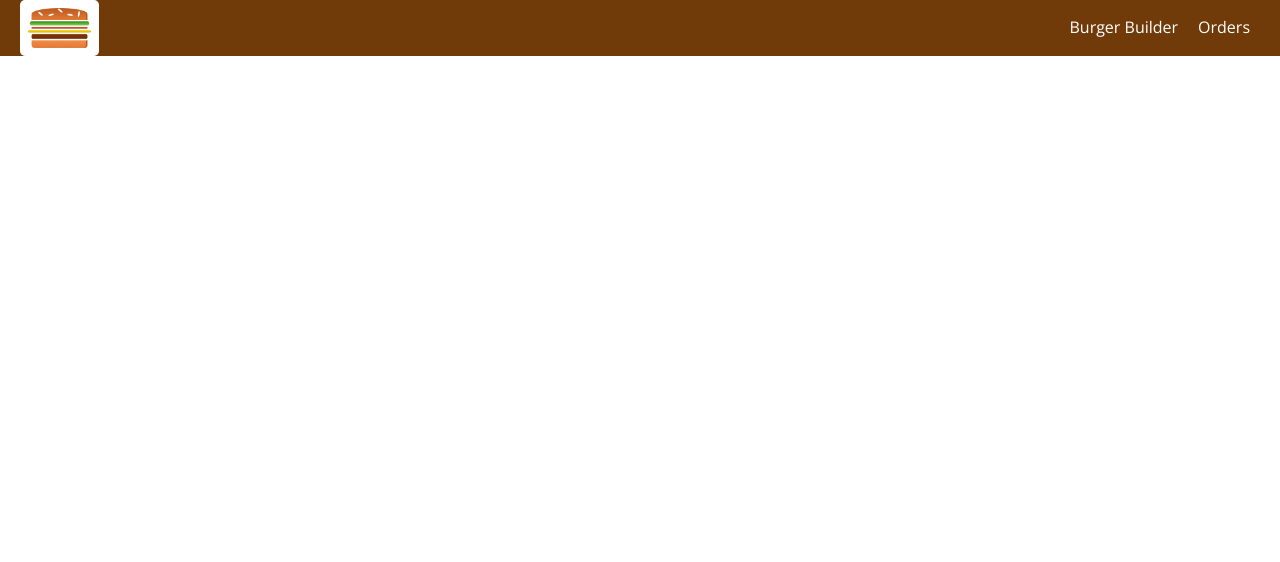
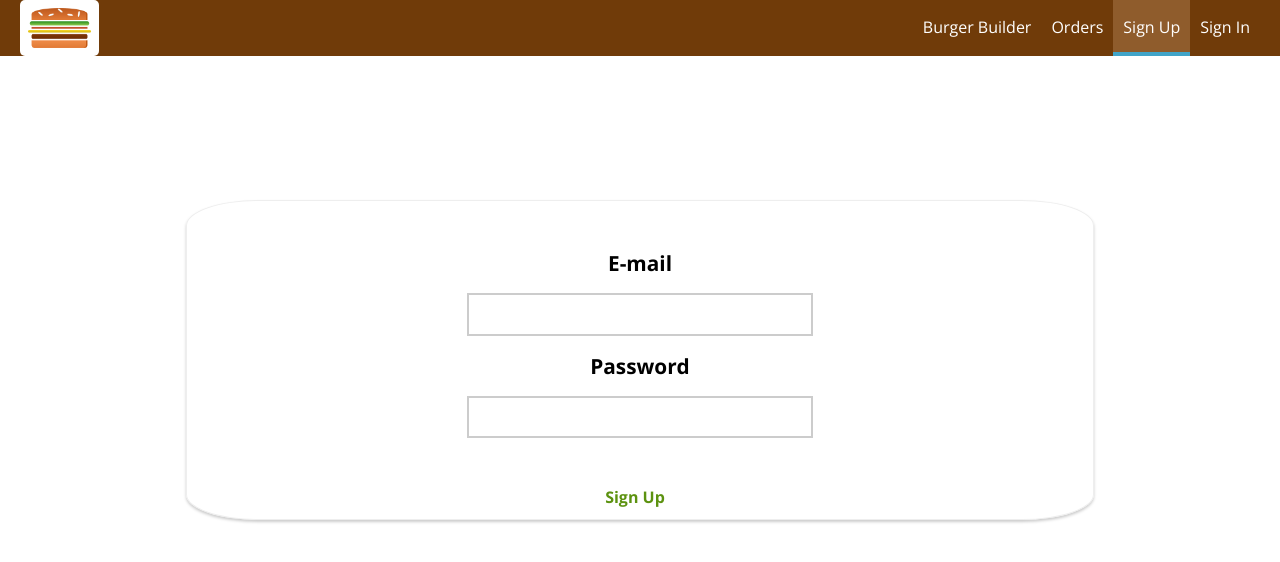
Before and after one commit to jprustom/react-burger-app, a React app: page /auth/signup in a window 1280 px wide. Shown: the top 562 px of the page. Built offline with nearby package versions, Linux system fonts and the light colour scheme.

Commit message:
adding authentication

```diff
--- a/package.json
+++ b/package.json
@@ -21,7 +21,7 @@
     "camelcase": "^6.1.0",
     "case-sensitive-paths-webpack-plugin": "2.3.0",
     "css-loader": "4.3.0",
-    "dotenv": "8.2.0",
+    "dotenv": "^8.2.0",
     "dotenv-expand": "5.1.0",
     "eslint": "^7.11.0",
     "eslint-config-react-app": "^6.0.0",
--- a/src/App/App.js
+++ b/src/App/App.js
@@ -4,6 +4,7 @@ import Checkout from '../components/Checkout/Checkout.js'
 import BurgerBuilder from '../components/BurgerBuilder/BurgerBuilder.js'
 import {Route} from 'react-router-dom';
 import Orders from "../components/Orders/Orders.js";
+import AuthForm from '../components/AuthForm/AuthForm.js';
 
 class App extends Component {
  render(){
@@ -13,6 +14,8 @@ class App extends Component {
           <Route path='/' exact component={BurgerBuilder}/>
           <Route path='/checkout' component={Checkout}/>
           <Route path='/orders' component={Orders}/>
+          <Route path='/auth/signup' exact component={()=><AuthForm authMode='signUp'/>}/>
+          <Route path='/auth/signIn' exact component={()=><AuthForm authMode='signIn'/>}/>
        </Layout>
       </React.Fragment>
    )
--- /dev/null
+++ b/src/components/AuthForm/AuthForm.js
@@ -0,0 +1,65 @@
+import React,{Component} from 'react';
+import AuthClasses from './AuthForm.module.css'
+import Button from '../UI/Button/Button.js'
+import * as actions from '../../store/actions'
+import {connect} from 'react-redux';
+import Spinner from '../UI/Spinner/Spinner.js';
+
+//Unlike ContactData.js, I decided to not use the Input component
+class Auth extends Component{
+    state={
+        email:{
+            value:null,
+            ref:React.createRef()
+        },
+        password:{
+            value:null,
+            ref:React.createRef()
+        }
+    }
+    inputChanged(inputName,event){
+        const newValue=event.target.value;
+        this.setState({
+            [inputName]:{
+                ...this.state[inputName],
+                value:newValue
+            }
+        })
+    }
+    authReqHandler(event){
+        event.preventDefault();
+        this.props.dispatchFetchAuthReq(this.state.email.value,this.state.password.value,this.props.authMode);
+    }
+    componentWillUnmount() {
+        this.props.dispatchClearAuthError();
+    }
+    render(){
+        if (!['signUp','signIn'].includes(this.props.authMode))
+            throw new Error('Should provide valid authMode')
+        return <form onSubmit={this.authReqHandler.bind(this)} className={AuthClasses.AuthForm}>
+                    {
+                        this.props.loadingAuth
+                            ?<Spinner/>
+                            :<React.Fragment>
+                                {this.props.authErrorMessage && <h1>{'Error: '+this.props.authErrorMessage.replace('_',' ')}</h1>}
+                                <label for="email">E-mail</label>
+                                <input className={this.props.authErrorMessage&&AuthClasses.invalid} name="email" type="email" onChange={this.inputChanged.bind(this,'email')} ref={this.state.email.ref} required/>
+                                <label for="password" name="password">Password</label>
+                                <input className={this.props.authErrorMessage&&AuthClasses.invalid} type="password" minLength='5' onChange={this.inputChanged.bind(this,'password')} ref={this.state.password.ref} required/>
+                                <Button submit btnType="Success">{this.props.authMode==='signUp'?'Sign Up':'Sign In'}</Button>
+                            </React.Fragment>
+                    }
+                </form>
+    }
+}
+function mapDispatchActionsToProps(dispatch){
+    return {
+        dispatchFetchAuthReq:(email,password,authMode)=>dispatch(actions.authReq(email,password,authMode)),
+        dispatchClearAuthError:()=>dispatch(actions.clearAuthError())
+    }
+}
+function mapStateToProps({auth}){
+    return auth
+}
+const AuthWithRedux=connect(mapStateToProps,mapDispatchActionsToProps)(Auth)
+export default AuthWithRedux;
--- /dev/null
+++ b/src/components/AuthForm/AuthForm.module.css
@@ -0,0 +1,74 @@
+.AuthForm{
+    align-items: center;
+    display:flex;
+    justify-content: space-evenly;
+    flex-direction: column;
+    width:80%;
+    box-sizing:border-box;
+    height:40vh;
+    border-radius:8%;
+    padding:3rem;
+    border:1px solid #eee;
+    box-shadow:0 2px 3px #ccc;
+    margin:auto;
+    margin-top:25vh;
+}
+.AuthForm>button[type="submit"]{
+    text-align: center;
+    padding:0;
+    margin-top:3rem;
+}
+.AuthForm>label{
+    font-size: 1.3rem;
+    margin:auto;
+    margin-bottom:1rem;
+    display:inline-block;
+    font-weight:bold;
+    text-align:center;
+}
+.AuthForm>input{
+    padding:.3rem;
+    border: 2px double #CCCCCC;
+    font-size:1.6rem;
+
+
+}
+.AuthForm>input:first-of-type{
+    margin-bottom:1rem;
+}
+.AuthForm>input:focus{
+    outline:none;
+    background-color:#CCCCCC
+}
+.AuthForm>input:-webkit-autofill{
+    -webkit-background-color:#CCC !important;
+    background-color: #ccc;
+}
+.AuthForm>input.invalid
+{
+    outline:none;
+    background-color: #ff9090 !important; ;
+    border-color:red
+}
+.AuthForm>h1{
+    color:red
+}
+@media(max-width:35rem){
+    .AuthForm>input{
+        font-size:1rem;
+
+    }
+}
+@media(max-width:26rem){
+    .AuthForm{
+        width:100%;
+    }
+}
+@media(max-width:23rem){
+    .AuthForm{
+        padding:.1rem;
+        box-shadow:none;
+        border:none;
+    }
+
+}
--- a/src/components/Checkout/ContactData/ContactData.js
+++ b/src/components/Checkout/ContactData/ContactData.js
@@ -34,19 +34,22 @@ class ContactData extends React.Component{
             value:'fastest'
         }
     }
-    isFormValid(){
+    checkInputsAreValid(){
         for (let inputElementName in this.state){
             const inputElement=this.state[inputElementName]
             const isInput=inputElement.hasOwnProperty('ref')
-            if (!isInput) continue;
-            const inputElementDOM = inputElement.ref.current;
+            if (!isInput) continue; //skip the select deliveryMethod since it cannot be invalid
+            const inputElementDOM = inputElement.ref.current; //get reference to actual dom element
             if (inputElementDOM.checkValidity())
                 continue;
+            //Add invalid class to invalid dom input element
             inputElement.ref.current.classList.add(InputClasses.InputElementInvalid)
         }
-        if (!this.contactDataFormRef.current.reportValidity())
-            return false;
-        return true;
+    }
+    isFormValid(){
+        this.checkInputsAreValid();
+        const contactDataFormDOMElement=this.contactDataFormRef.current;
+        return contactDataFormDOMElement.reportValidity() //shows default html text on screen, if invalid
     }
     saveOrder(){
         const orderToSave={
@@ -62,6 +65,16 @@ class ContactData extends React.Component{
         }
         this.props.dispatchPurchaseBurgerReq(orderToSave);
     }
+    removeInvalidClass(contactOrderDataToAssign){
+        //contactOrderDataToAssign is for eg email,phone...
+        const inputElementRef = this.state[contactOrderDataToAssign].ref;
+        if (!inputElementRef)
+            return //not deliveryMethod
+        const inputElementDom=inputElementRef.current;
+        const isElementMarkedInvalid=inputElementDom.classList.contains(InputClasses.InputElementInvalid)
+        if (inputElementDom.checkValidity() && isElementMarkedInvalid)
+            inputElementDom.classList.remove(InputClasses.InputElementInvalid)
+    }
     orderHandler(event){
         event.preventDefault();
         if (this.isFormValid())
@@ -73,14 +86,7 @@ class ContactData extends React.Component{
                 ...this.state[contactOrderDataToAssign],
                 value:event.target.value
             }
-        },()=>{
-            const inputElementRef = this.state[contactOrderDataToAssign].ref;
-            if (!inputElementRef)
-                return
-            const inputElementDom=inputElementRef.current;
-            if (inputElementDom.checkValidity() && inputElementDom.classList.contains(InputClasses.InputElementInvalid))
-                inputElementDom.classList.remove(InputClasses.InputElementInvalid)
-        })
+        },this.removeInvalidClass.bind(this,contactOrderDataToAssign))
 
     }
     render(){
--- a/src/components/Navigation/NavigationItems/NavigationItems.js
+++ b/src/components/Navigation/NavigationItems/NavigationItems.js
@@ -7,6 +7,8 @@ const navigationItems=props=>(
         <ul className={NavigationItemsClasses.NavigationItems}>
         <NavigationItem exact navigationItemLink="/" >Burger Builder</NavigationItem>
         <NavigationItem exact navigationItemLink="/orders">Orders</NavigationItem>
+        <NavigationItem exact navigationItemLink="/auth/signup">Sign Up</NavigationItem>
+        <NavigationItem exact navigationItemLink="/auth/signin">Sign In</NavigationItem>
     </ul>
     </nav>
 )
--- a/src/store/actions/actionsTypes.js
+++ b/src/store/actions/actionsTypes.js
@@ -11,3 +11,8 @@ export const SHOW_CHECKOUT='SHOW_CHECKOUT';
 export const FETCH_ORDERS_REQ_START='FETCH_ORDERS_REQ_START'
 export const FETCH_ORDERS_REQ_SUCCESS='FETCH_ORDERS_REQ_SUCCESS'
 export const FETCH_ORDERS_REQ_FAIL='FETCH_ORDERS_REQ_FAIL'
+
+export const AUTH_REQ_START='AUTH_REQ_START';
+export const AUTH_REQ_FAIL='AUTH_REQ_FAIL';
+export const AUTH_REQ_SUCCESS='AUTH_REQ_SUCCESS';
+export const AUTH_CLEAR_ERROR='AUTH_CLEAR_ERROR'
--- /dev/null
+++ b/src/store/actions/authActions.js
@@ -0,0 +1,52 @@
+import * as actionTypes from '../actions/actionsTypes.js';
+import axios from 'axios';
+
+export function clearAuthError(){
+    return {
+        type:actionTypes.AUTH_CLEAR_ERROR
+    }
+}
+const authReqSuccess=(userId,userToken)=>{
+    console.log('auth success')
+    return {
+        type:actionTypes.AUTH_REQ_SUCCESS,
+        userId,
+        userToken
+    }
+}
+const authReqStart=(email,password)=>{
+    console.log('starting request with email ',email)
+    return {
+        type:actionTypes.AUTH_REQ_START
+    }
+}
+const authReqFail=(authError)=>{
+    return {
+        type:actionTypes.AUTH_REQ_FAIL,
+        authErrorMessage: authError.response.data.error.message
+    }
+}
+export function authReq(email,password,authMode){
+    if (!['signUp','signIn'].includes(authMode))
+        throw new Error('Should provide valid authMode');
+    return function(dispatch){
+        dispatch(authReqStart(email,password))
+        const authPostBody={
+            email,
+            password,
+            returnSecureToken:true
+        }
+        const authPostUrl=authMode==='signUp'
+            ?'https://identitytoolkit.googleapis.com/v1/accounts:signUp?key=AIzaSyC87-aMf24BgnY4QwVtnVaUe1u2mhEs08I'
+            :'https://identitytoolkit.googleapis.com/v1/accounts:signInWithPassword?key=AIzaSyC87-aMf24BgnY4QwVtnVaUe1u2mhEs08I'
+        axios.post(authPostUrl,authPostBody)
+            .then(function(response){
+                console.log(response.data)
+                const {localId: userId,idToken: userToken,refreshToken}=response.data;
+                dispatch(authReqSuccess(userId,userToken))
+            })
+            .catch(function(authError){
+                dispatch(authReqFail(authError))
+            })
+    }
+}
--- a/src/store/actions/index.js
+++ b/src/store/actions/index.js
@@ -8,3 +8,7 @@ export {
     showCheckout,
     fetchOrdersReq
 } from './ordersActions.js';
+export {
+    authReq,
+    clearAuthError
+} from './authActions.js'
--- /dev/null
+++ b/src/store/reducers/authReducer.js
@@ -0,0 +1,50 @@
+import * as actionTypes from '../actions/actionsTypes.js'
+const authInitialState={
+    userToken:null,
+    userId:null,
+    authErrorMessage:null,
+    loadingAuth:false
+}
+const authReqStart=(oldAuthState)=>{
+    return {
+        ...oldAuthState,
+        authErrorMessage:undefined,
+        loadingAuth:true
+    }
+}
+const authReqFail=({authErrorMessage})=>{
+    return {
+        ...authInitialState,
+        authErrorMessage
+    }
+}
+const authReqSuccess=({userId,userToken})=>{
+    return {
+        authErrorMessage:null,
+        loadingAuth:false,
+        userId,
+        userToken
+    }
+}
+const authClearError=(authOldState)=>{
+    return {
+        ...authOldState,
+        authErrorMessage:null
+    }
+}
+function authReducer(authOldState=authInitialState,authAction){
+    switch(authAction.type){
+        case actionTypes.AUTH_REQ_START:
+            return authReqStart(authOldState);
+        case actionTypes.AUTH_REQ_SUCCESS:
+            return authReqSuccess(authAction);
+        case actionTypes.AUTH_REQ_FAIL:
+            return authReqFail(authAction);
+        case actionTypes.AUTH_CLEAR_ERROR:
+            return authClearError(authOldState)
+        default:
+            return authOldState
+    }
+
+}
+export default authReducer;
--- a/src/store/reducers/index.js
+++ b/src/store/reducers/index.js
@@ -1,7 +1,9 @@
 import {combineReducers} from 'redux';
 import burgerReducer from './burgerReducer.js';
 import ordersReducer from './ordersReducer.js';
+import authReducer from './authReducer.js';
 export default combineReducers({
     burger:burgerReducer,
-    orders:ordersReducer
+    orders:ordersReducer,
+    auth:authReducer
 })
```
Also changed, not shown: 1 other file (tests, documents, lock files or other folders).
